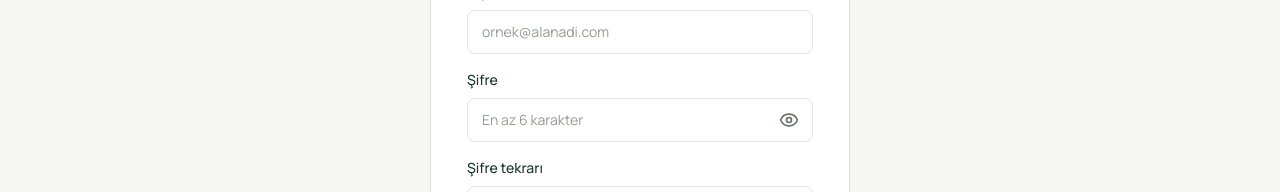
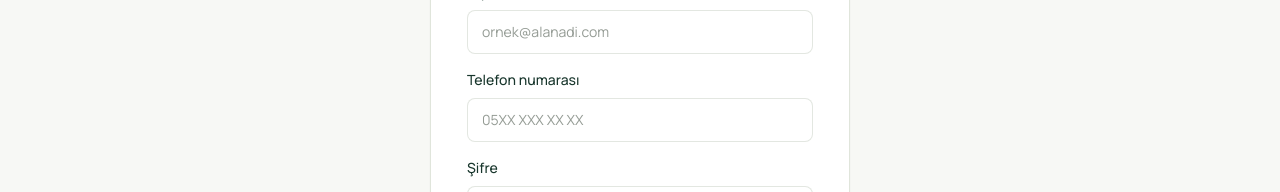
Before and after one commit to software-lecture-labs/price-radar, a Next.js app in the folder frontend/: page /kayit in a window 1280 px wide. Shown: the part 471-663 px from the top of the page. Built offline with nearby package versions, Linux system fonts and the light colour scheme; no server answers.

Commit message:
feat(auth): kayıt formuna telefon numarası alanı eklendi

```diff
--- a/frontend/src/components/auth/register-form.tsx
+++ b/frontend/src/components/auth/register-form.tsx
@@ -16,6 +16,7 @@ export function RegisterForm() {
   const router = useRouter();
   const [fullName, setFullName] = React.useState("");
   const [email, setEmail] = React.useState("");
+  const [phone, setPhone] = React.useState("");
   const [password, setPassword] = React.useState("");
   const [confirmPassword, setConfirmPassword] = React.useState("");
   const [showPassword, setShowPassword] = React.useState(false);
@@ -25,7 +26,7 @@ export function RegisterForm() {
   const handleSubmit = async (e: React.FormEvent<HTMLFormElement>) => {
     e.preventDefault();
 
-    if (!fullName || !email || !password || !confirmPassword) {
+    if (!fullName || !email || !phone || !password || !confirmPassword) {
       toast.error("Lütfen tüm alanları doldurun.");
       return;
     }
@@ -126,6 +127,24 @@ export function RegisterForm() {
             />
           </div>
 
+          {/* Telefon numarası input */}
+          <div className="space-y-2">
+            <Label htmlFor="register-phone" className="text-sm font-medium text-ink">
+              Telefon numarası
+            </Label>
+            <Input
+              id="register-phone"
+              name="phone"
+              type="tel"
+              autoComplete="tel"
+              required
+              placeholder="05XX XXX XX XX"
+              value={phone}
+              onChange={(e) => setPhone(e.target.value)}
+              className="h-11 rounded-lg border-border-strong/40 bg-white px-3.5 text-sm text-ink placeholder:text-ink-muted/70 transition-colors focus-visible:border-ink focus-visible:ring-2 focus-visible:ring-radar-lime focus-visible:ring-offset-0"
+            />
+          </div>
+
           {/* Şifre input ve sağında görünürlük ikonu */}
           <div className="space-y-2">
             <Label htmlFor="register-password" className="text-sm font-medium text-ink">
```
